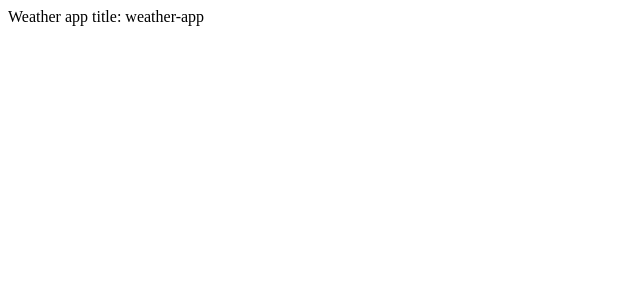
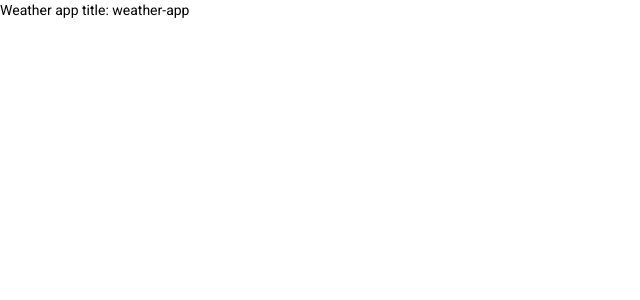
Before and after one commit to maximpn/weather-app, an Angular app: page / in a window 1280 px wide. Shown: the top 300 px of the page, without its empty margins (0-640 px from the left). Built offline with nearby package versions, Linux system fonts and the light colour scheme.

Commit message:
Install angular material

```diff
--- a/angular.json
+++ b/angular.json
@@ -28,6 +28,7 @@
               "src/assets"
             ],
             "styles": [
+              "./node_modules/@angular/material/prebuilt-themes/indigo-pink.css",
               "src/styles.scss"
             ],
             "scripts": []
@@ -104,6 +105,7 @@
           }
         }
       }
-    }},
+    }
+  },
   "defaultProject": "weather-app"
 }
--- a/package.json
+++ b/package.json
@@ -17,10 +17,12 @@
   },
   "dependencies": {
     "@angular/animations": "~10.0.2",
+    "@angular/cdk": "~10.0.1",
     "@angular/common": "~10.0.2",
     "@angular/compiler": "~10.0.2",
     "@angular/core": "~10.0.2",
     "@angular/forms": "~10.0.2",
+    "@angular/material": "~10.0.1",
     "@angular/platform-browser": "~10.0.2",
     "@angular/platform-browser-dynamic": "~10.0.2",
     "@angular/router": "~10.0.2",
--- a/src/index.html
+++ b/src/index.html
@@ -6,8 +6,10 @@
   <base href="/">
   <meta name="viewport" content="width=device-width, initial-scale=1">
   <link rel="icon" type="image/x-icon" href="favicon.ico">
+  <link href="https://fonts.googleapis.com/css?family=Roboto:300,400,500&display=swap" rel="stylesheet">
+  <link href="https://fonts.googleapis.com/icon?family=Material+Icons" rel="stylesheet">
 </head>
-<body>
+<body class="mat-typography">
   <wa-root></wa-root>
 </body>
 </html>
--- a/src/styles.scss
+++ b/src/styles.scss
@@ -1 +1,2 @@
-/* You can add global styles to this file, and also import other style files */
+html, body { height: 100%; }
+body { margin: 0; font-family: Roboto, "Helvetica Neue", sans-serif; }
```
Also changed, not shown: src/app/shared/material-design/material-design.module.ts (added, +9 -0 lines), 1 other file (tests, documents, lock files or other folders).
